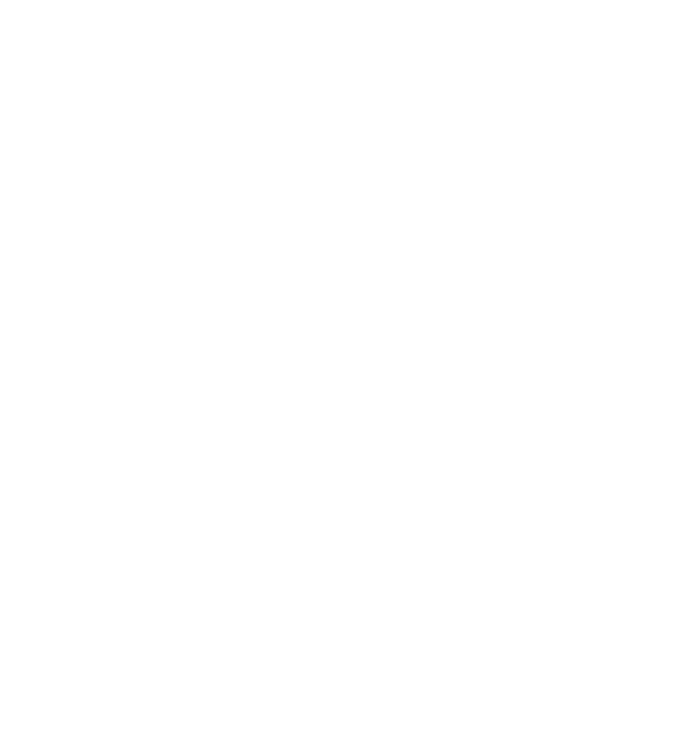
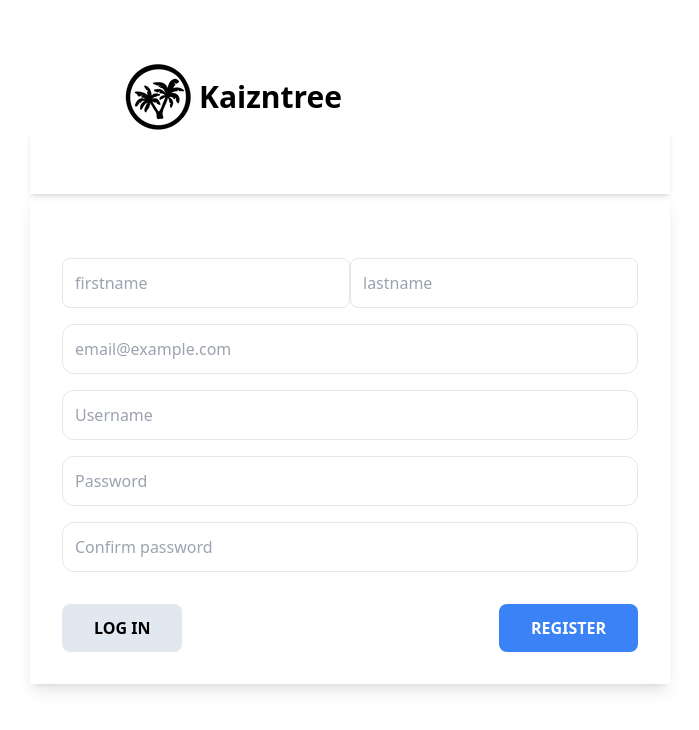
Before and after one commit to DecryptLife/Kaizntree, a React (Vite) app in the folder client/: page /registration in a window 1280 px wide. Before the commit this address had no page. Shown: the top 730 px of the page, without its empty margins (290-989 px from the left). Built offline with nearby package versions, Linux system fonts and the light colour scheme.

Commit message:
create account feature added

```diff
--- a/client/src/App.jsx
+++ b/client/src/App.jsx
@@ -1,6 +1,7 @@
 import { BrowserRouter as Router, Routes, Route } from "react-router-dom";
-import Login from "./pages/Login";
+import Login from "./pages/LoginPage/Login";
 import HomePage from "./pages/HomePage/HomePage";
+import CreateAccount from "./pages/CreateAccount";
 import "./App.css";
 
 function App() {
@@ -9,6 +10,7 @@
       <Routes>
         <Route path="/" element={<Login />} />
         <Route path="/home" element={<HomePage />} />
+        <Route path="/registration" element={<CreateAccount />} />
       </Routes>
     </Router>
   );
--- a/client/src/index.css
+++ b/client/src/index.css
@@ -7,21 +7,18 @@
   height: 100%;
 }
 
-.login-form {
-  display: flex;
-  flex-direction: column;
-}
-
-.login-form div {
-  margin-top: 1rem;
-}
-
 @layer components {
+  .shared-form-style {
+    @apply flex w-full flex-col;
+  }
+  .shared-form-style div {
+    @apply mt-4;
+  }
   .login-input {
-    @apply border p-3 rounded-xl;
+    @apply border p-3  w-full rounded-xl;
   }
   .login-buttons {
-    @apply bg-slate-100 rounded-xl text-sm p-3 shadow-md;
+    @apply bg-slate-100 rounded-xl text-sm p-3  px-8  font-bold shadow-md;
   }
 
   .list-item {
--- /dev/null
+++ b/client/src/pages/CreateAccount.jsx
@@ -0,0 +1,83 @@
+import { useNavigate } from "react-router";
+import { Header } from "./LoginPage/Login";
+
+const CreateAccount = () => {
+  const navigate = useNavigate();
+  function handleLoginButton() {
+    navigate("/");
+  }
+  return (
+    <div className="flex flex-col items-center justify-center mt-16">
+      <Header />
+      <div className="h-8 shadow-md w-1/2 p-8"></div>
+      <div className="shadow-lg w-1/2 p-8">
+        <form className="shared-form-style">
+          <div className="flex w-full">
+            <div className="w-1/2">
+              <input
+                type="text"
+                placeholder="firstname"
+                className="border p-3 rounded-lg w-full "
+              />
+            </div>
+            <div className="w-1/2">
+              <input
+                type="text"
+                placeholder="lastname"
+                className="border p-3 w-full rounded-lg "
+              />
+            </div>
+          </div>
+          <div>
+            <input
+              type="text"
+              placeholder="email@example.com"
+              className="login-input"
+            />
+          </div>
+          <div>
+            <input
+              type="email"
+              placeholder="Username"
+              className="login-input"
+            />
+          </div>
+          <div>
+            <input
+              type="password"
+              placeholder="Password"
+              className="login-input"
+            />
+          </div>
+          <div>
+            <input
+              type="password"
+              placeholder="Confirm password"
+              className="login-input"
+            />
+          </div>
+
+          <div className="flex justify-between">
+            <div>
+              <button
+                className="bg-slate-200 p-3 px-8 rounded-lg font-bold"
+                onClick={handleLoginButton}
+              >
+                LOG IN
+              </button>
+            </div>
+            <div>
+              <input
+                type="submit"
+                value="REGISTER"
+                className="bg-blue-500 p-3 px-8 rounded-lg text-white font-bold"
+              />
+            </div>
+          </div>
+        </form>
+      </div>
+    </div>
+  );
+};
+
+export default CreateAccount;
--- a/client/src/pages/HomePage/AddItemWindow.jsx
+++ b/client/src/pages/HomePage/AddItemWindow.jsx
@@ -4,7 +4,7 @@
 const AddItemWindow = () => {
   const setModalState = useSetRecoilState(modalState);
   const [formData, setFormData] = useState({
-    name: "",
+    sku: "",
     email: "",
     // ... add more fields as necessary
   });
--- a/client/src/pages/Login.jsx
+++ /dev/null
@@ -1,56 +0,0 @@
-import { useNavigate } from "react-router";
-import kicon from "../assets/kaizn_icon.webp";
-
-const Login = () => {
-  const navigate = useNavigate();
-
-  const handleLogin = (e) => {
-    e.preventDefault();
-
-    navigate("/home");
-  };
-  return (
-    <div className="flex flex-col items-center justify-center mt-16">
-      {/* header */}
-      <div className="flex justify-between ">
-        <div>
-          <img src={kicon} alt="" />
-        </div>
-
-        <div>
-          <h1 className="text-3xl font-bold">Kaizntree</h1>
-        </div>
-      </div>
-      {/* form */}
-      <div className="flex mt-8">
-        <form action="" className="login-form">
-          <div>
-            <input type="text" placeholder="username" className="login-input" />
-          </div>
-
-          <div>
-            <input
-              type="password"
-              placeholder="password"
-              className="login-input"
-            />
-          </div>
-
-          <div className="flex justify-between">
-            <button className="login-buttons">CREATE ACCOUNT</button>
-            <button className="login-buttons" onClick={handleLogin}>
-              LOG IN
-            </button>
-          </div>
-          <div>
-            <a className="underlined" href="/">
-              Forgot Password
-            </a>
-          </div>
-        </form>
-      </div>
-    </div>
-  );
-};
-
-export default Login;
--- /dev/null
+++ b/client/src/pages/LoginPage/Login.jsx
@@ -0,0 +1,105 @@
+import { useNavigate } from "react-router";
+import kicon from "../../assets/kaizn_icon.webp";
+import { useCallback, useState } from "react";
+import PasswordStrength from "./PasswordStrength";
+
+export function Header() {
+  return (
+    <div className="flex justify-center w-1/2">
+      <div>
+        <img src={kicon} alt="" />
+      </div>
+
+      <div className="flex w-3/5 items-center">
+        <h1 className="text-3xl font-bold">Kaizntree</h1>
+      </div>
+    </div>
+  );
+}
+
+const Login = () => {
+  const navigate = useNavigate();
+
+  const [loginDetails, setLoginDetails] = useState({
+    username: "",
+    password: "",
+  });
+
+  const handleInputChange = useCallback(
+    (e) => {
+      const { id, value } = e.target;
+      console.log(id, value);
+      setLoginDetails((prev) => ({
+        ...prev,
+        [id]: value,
+      }));
+    },
+    [loginDetails]
+  );
+  const handleLogin = (e) => {
+    e.preventDefault();
+
+    navigate("/home");
+  };
+
+  function handleRegistration() {
+    navigate("/registration");
+  }
+
+  return (
+    <div className="flex flex-col items-center justify-center mt-16">
+      {/* header */}
+      <Header />
+      {/* form */}
+      <div className="flex mt-8 w-1/2">
+        <form onSubmit={handleLogin} className="shared-form-style">
+          <div>
+            <input
+              id="username"
+              type="text"
+              placeholder="username"
+              className="login-input"
+              value={loginDetails.username}
+              onChange={handleInputChange}
+              required
+            />
+          </div>
+
+          <div>
+            <input
+              id="password"
+              type="password"
+              placeholder="password"
+              className="login-input"
+              value={loginDetails.password}
+              onChange={handleInputChange}
+              required
+            />
+            {loginDetails.password && (
+              <PasswordStrength password={loginDetails.password} />
+            )}
+          </div>
+
+          <div className="flex justify-between">
+            <button className="login-buttons" onClick={handleRegistration}>
+              CREATE ACCOUNT
+            </button>
+            <input
+              type="submit"
+              className="login-buttons"
+              name="login"
+              value="LOG IN"
+            />
+          </div>
+          <div>
+            <a className="underlined" href="/">
+              Forgot Password
+            </a>
+          </div>
+        </form>
+      </div>
+    </div>
+  );
+};
+
+export default Login;
--- /dev/null
+++ b/client/src/pages/LoginPage/PasswordStrength.jsx
@@ -0,0 +1,36 @@
+// PasswordStrength.jsx
+import React from "react";
+
+const getPasswordStrength = (password) => {
+  let strength = 0;
+  if (password.length > 5) strength += 1;
+  if (password.length > 7) strength += 1;
+  if (/[A-Z]/.test(password)) strength += 1;
+  if (/[0-9]/.test(password)) strength += 1;
+  if (/[^A-Za-z0-9]/.test(password)) strength += 1;
+
+  return strength; // returns a number between 0 and 5
+};
+
+const PasswordStrength = ({ password }) => {
+  const strength = getPasswordStrength(password);
+  const strengthClass = {
+    0: "bg-red-400", // Weak
+    1: "bg-red-400",
+    2: "bg-yellow-400", // Fair
+    3: "bg-yellow-400",
+    4: "bg-green-400", // Strong
+    5: "bg-green-400",
+  };
+
+  return (
+    <div className="w-full bg-gray-300 h-2">
+      <div
+        className={`h-2 ${strengthClass[strength]} transition-width duration-300`}
+        style={{ width: `${strength * 20}%` }}
+      />
+    </div>
+  );
+};
+
+export default PasswordStrength;
--- /dev/null
+++ b/client/src/store/atoms/item.js
@@ -0,0 +1,9 @@
+import { atom } from "recoil";
+
+const itemState = atom({
+  key: "itemState",
+  default: {
+    isLoading: true,
+    item: null,
+  },
+});
```
